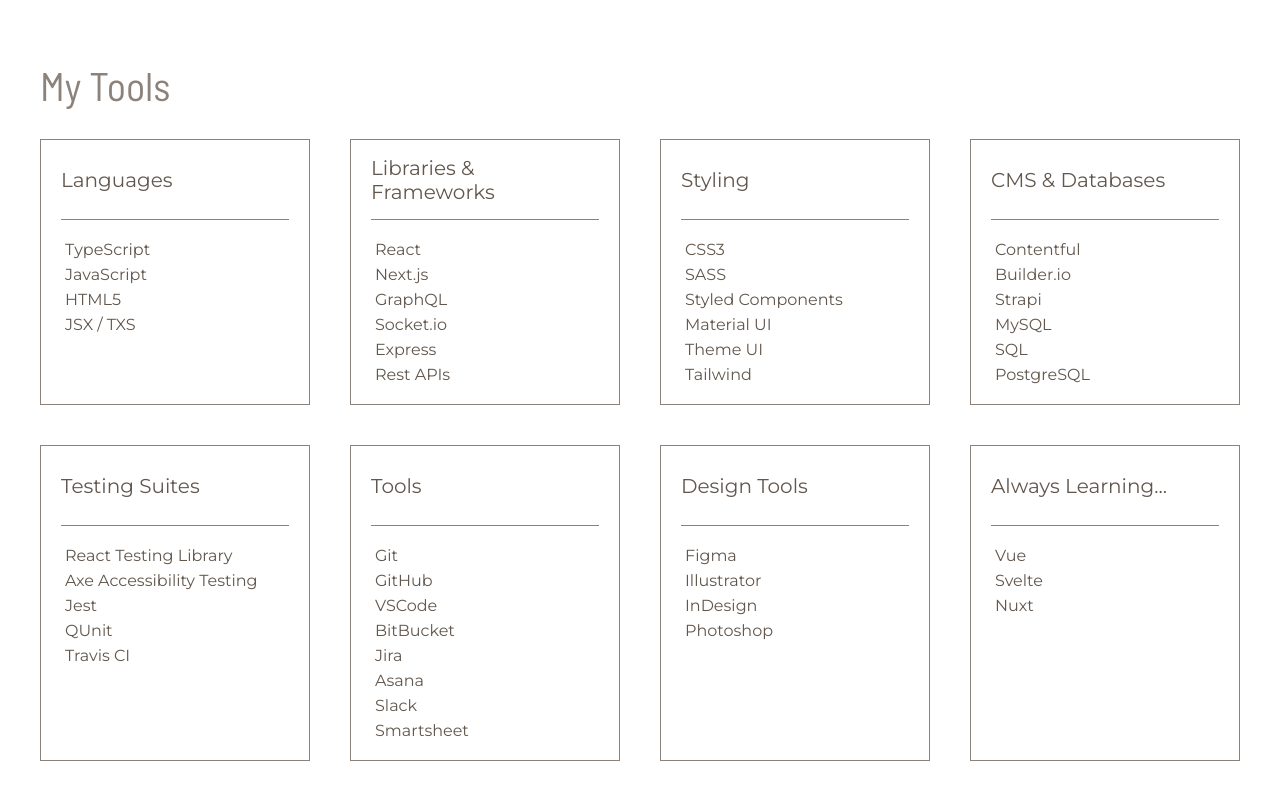
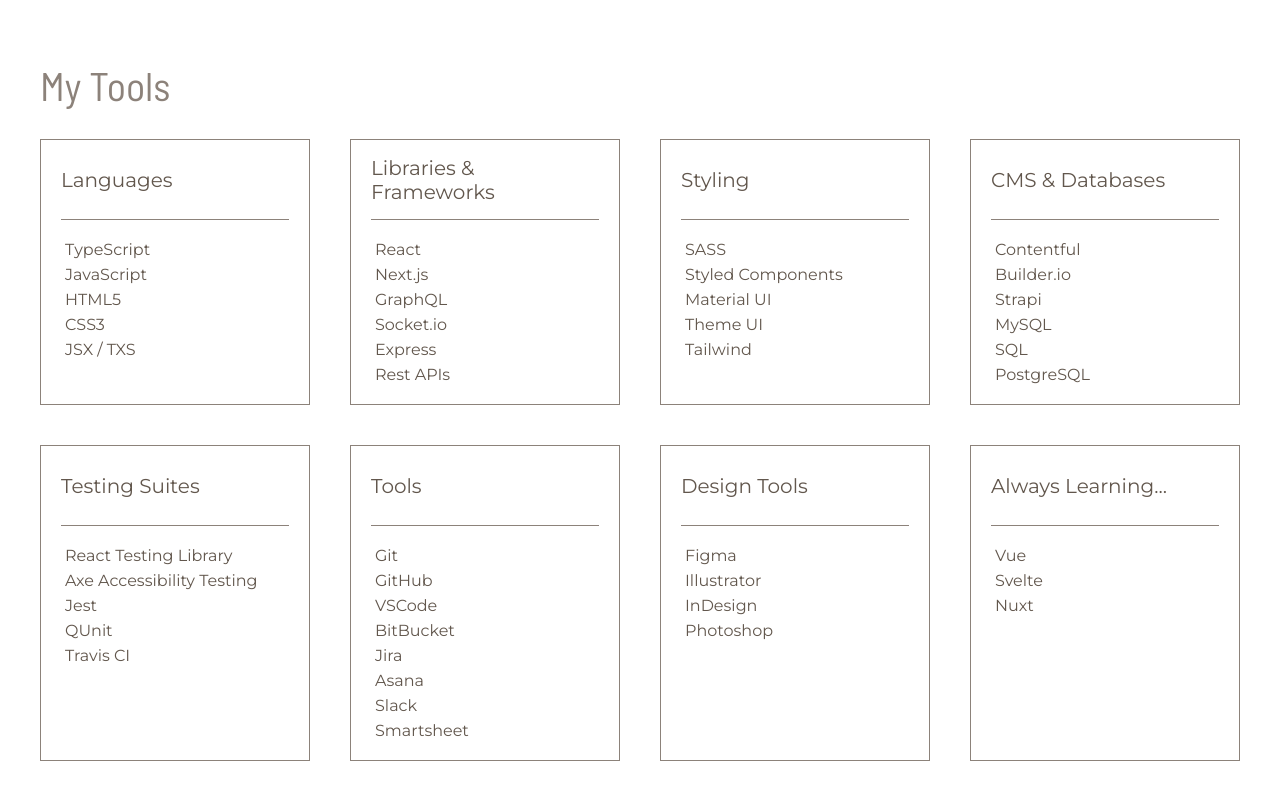
Before and after one commit to KatrinaCloyd/portfolio_2025, a Next.js app: page /about in a window 1280 px wide. Shown: the part 988-1788 px from the top of the page. Built offline with nearby package versions, Linux system fonts and the light colour scheme.

Commit message:
clean up

```diff
--- a/src/components/CardGrid/CardGrid.module.scss
+++ b/src/components/CardGrid/CardGrid.module.scss
@@ -25,7 +25,7 @@
         border-inline-end: var(--tan) solid 1px;
         margin-block: 0;
         display: flex;
-        padding-inline-end: 10px;;
+        padding-inline-end: 10px;
     }
 
     ul {
--- a/src/data/ToolBelt.ts
+++ b/src/data/ToolBelt.ts
@@ -5,6 +5,7 @@
             'TypeScript',
             'JavaScript',
             'HTML5',
+            'CSS3',
             'JSX / TXS'
         ],
     },
@@ -22,7 +23,6 @@
     {
         heading: 'Styling',
         items: [
-            'CSS3',
             'SASS',
             'Styled Components',
             'Material UI',
```
